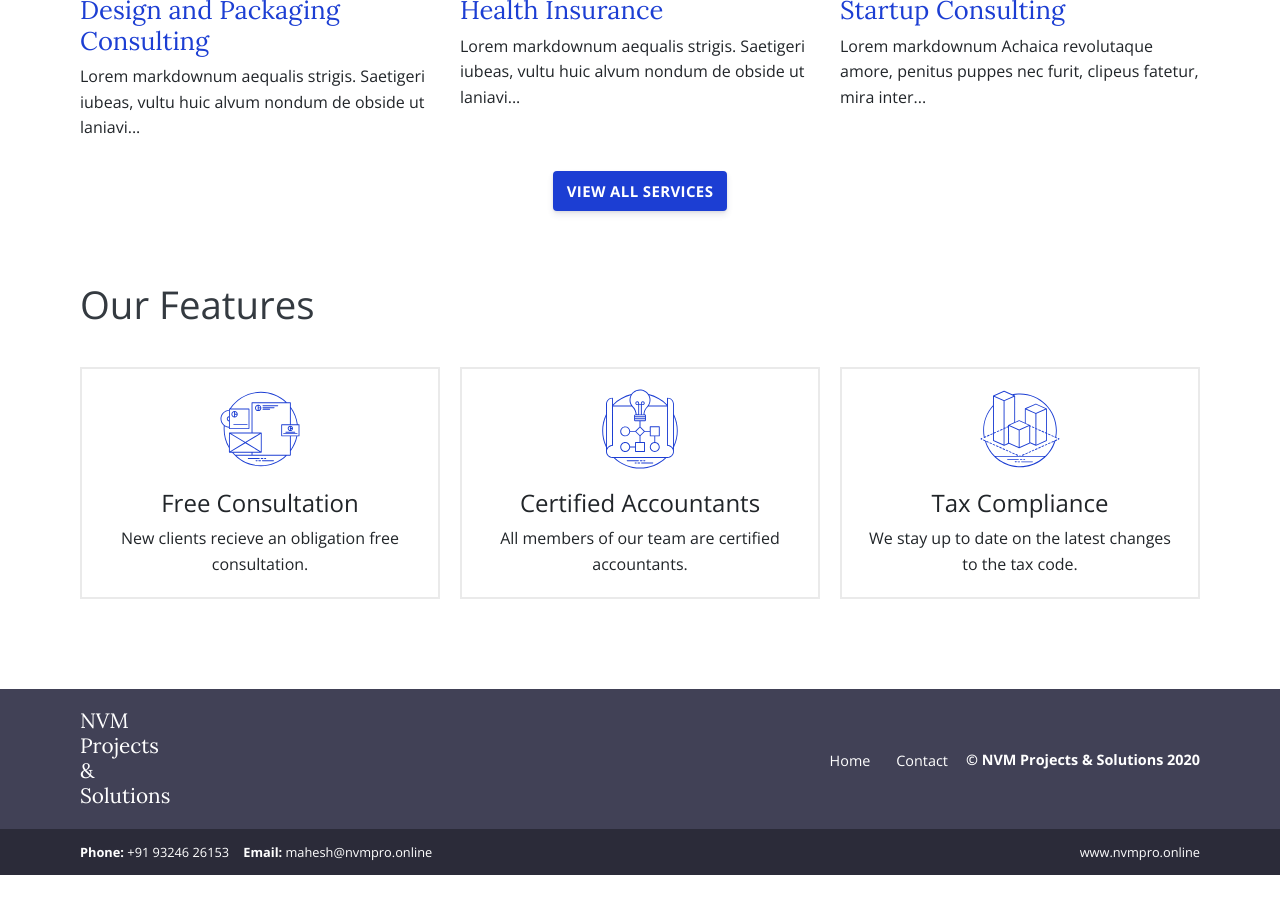
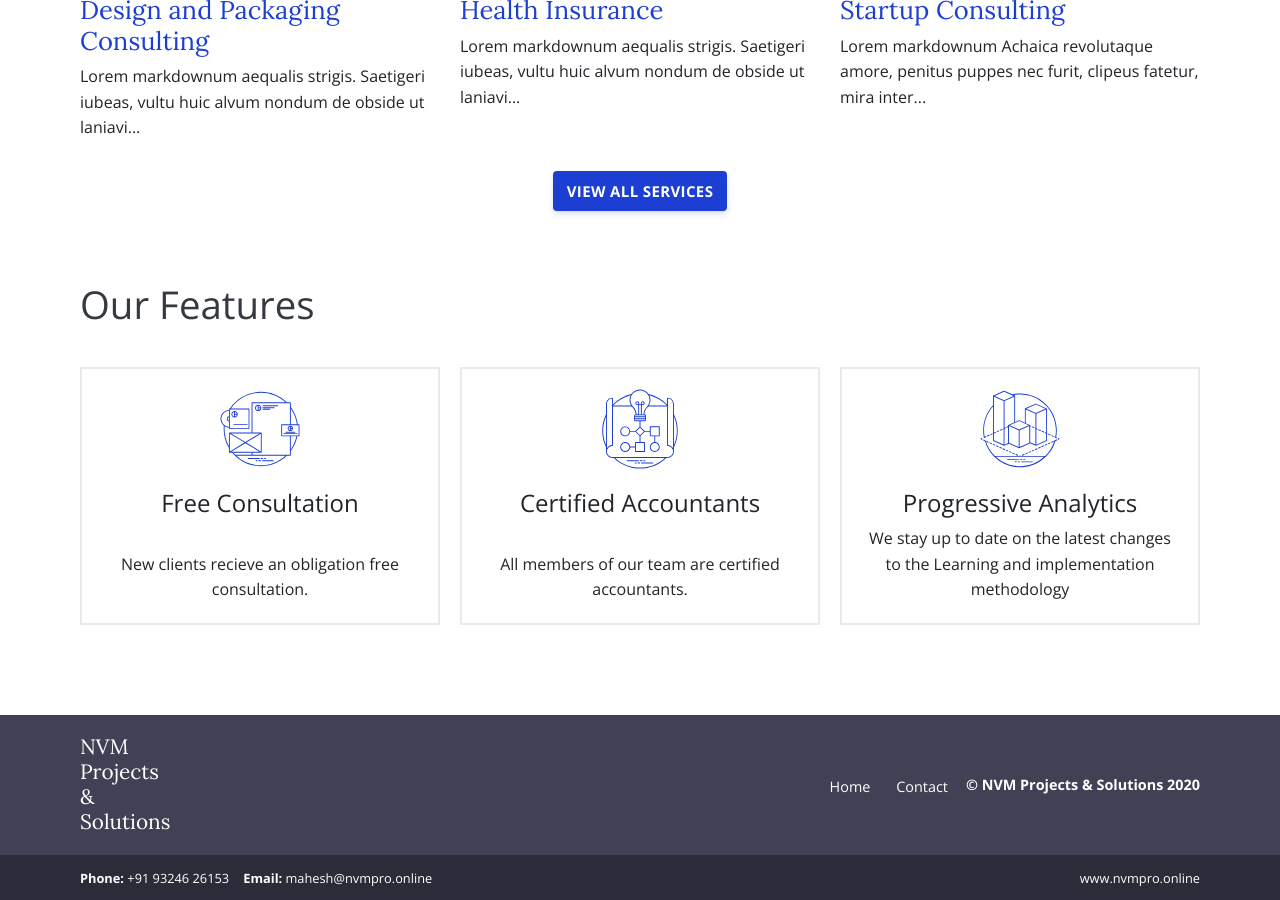
Before and after one commit to nvmpro/NVM, a Jekyll site: the page built from index.html, in a window 1280 px wide and 900 px high, scrolled down 927 px. Built offline with Jekyll 4.4.1, drawn with Linux system fonts in a browser that asks for light colours; before the commit the page ends 1802 px from its top, so only the background shows below that.

Commit message:
Updated '_data/features.json' via CloudCannon

```diff
--- a/_data/features.json
+++ b/_data/features.json
@@ -10,8 +10,8 @@
 		"image": "images/features/noun_The Process_1885341.svg"
 	},
 	{
-    "title": "Tax Compliance",
-    "description": "We stay up to date on the latest changes to the tax code.",
+		"title": "Progressive Analytics",
+		"description": "We stay up to date on the latest changes to the Learning and implementation methodology",
 		"image": "images/features/noun_3d modeling_1885342.svg"
 	}
 ]
```
Lines whose indentation alone changed are shown as unchanged.
